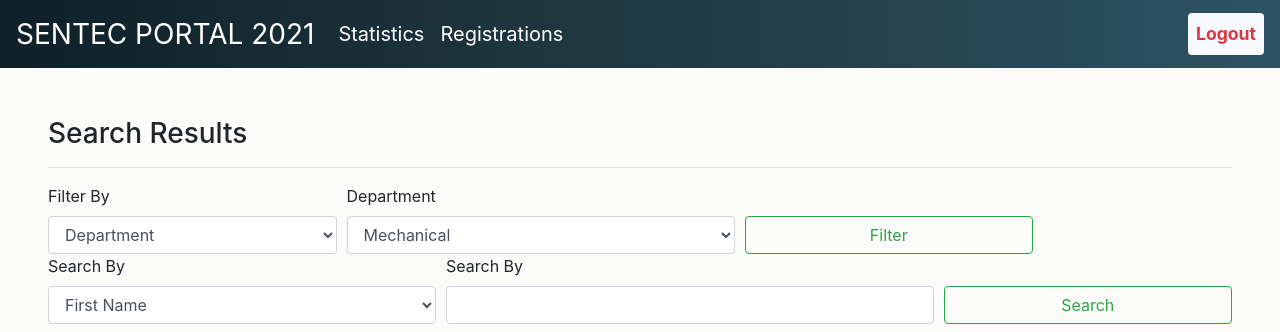
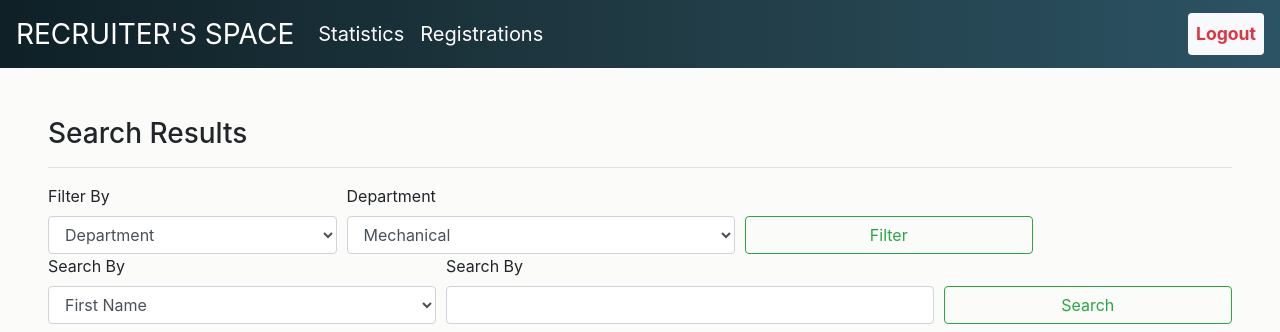
Before and after one commit to SulaimanConain/Recruitersspace, a Flask app: page /registrations in a window 1280 px wide. Shown: the top 332 px of the page. Run offline with Flask 2, Linux system fonts and the light colour scheme; the visitor is signed in with stand-in values (Sample User, id 1); data comes from the database, SQL or seed files in the repository; data that the repository does not hold is empty; some libraries are stand-ins or nearby versions.

Commit message:
style change 10

```diff
--- a/templates/base.html
+++ b/templates/base.html
@@ -54,7 +54,7 @@
             class="navbar-brand text-white"
             style="font-size: 28px"
             href="#"
-            >SENTEC PORTAL 2021</a
+            >RECRUITER'S SPACE </a
           >
           <ul class="navbar-nav mt-2 mt-lg-0">
             <li class="nav-item active">
```
